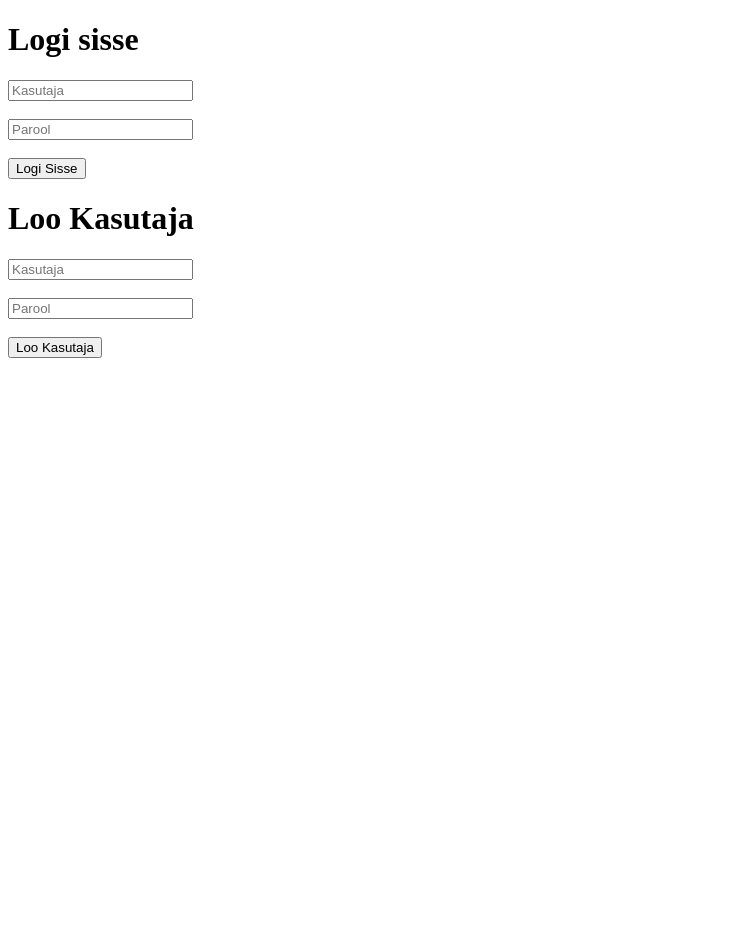
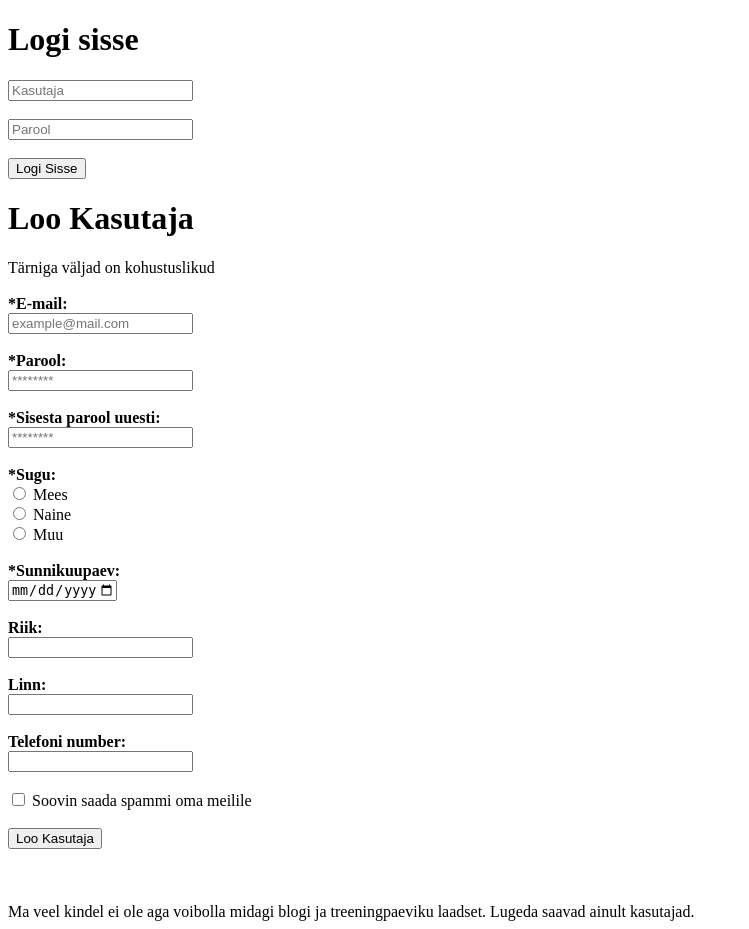
Before and after one commit to veebiprogrammeerimine-2016s/1.kodutoo-II-ruhm, a PHP site: page /login.php in a window 1280 px wide. Shown: the whole page, without its empty margins (0-749 px from the left). Before the commit the page ends 358 px from the top, so only its background shows below. Run offline with PHP 8.4, Linux system fonts and the light colour scheme.

Commit message:
valmis kodutoo

```diff
--- a/login.php
+++ b/login.php
@@ -7,6 +7,8 @@
 
 	$signupEmailError= "";
 	$signupPasswordError= "";
+	$reenterpasswordError= "";
+	$genderError= "";
 
 	if(isset($_POST["signupemail"])){
 
@@ -25,18 +27,39 @@
 
 		} else {
 
-			//siia jouan kui parool oli olemas-isset
-			//parooli ei olnud tuhi-empty
-
 			if( strlen($_POST["signuppassword"]) <8 ){
 
 				$signupPasswordError = "Parool peab olema vahemalt 8 tahemarki pikk";
 
 			}
+		}
+	}
+
+	if(isset($_POST["reenterpassword"])){
+
+		if($_POST["reenterpassword"] == $_POST["signuppassword"]){
+
+			$reenterpasswordError= "";
+
+		} else {
+
+			$reenterpasswordError= "Parool ei olnud sama";
 
 		}
 	}
 
+	//if(isset($_POST["genderm"])){
+
+		//if($_POST["genderm"] == $_POST["genderf"]){
+
+			//$genderError= "";
+
+		//}else{
+
+			//$genderError= "Vali sugu";
+
+		//}
+	//}
 ?>
 
 <!DOCTYPE html>
@@ -61,17 +84,52 @@
 	</form>
 
 	<h1>Loo Kasutaja</h1>
+	Tärniga väljad on kohustuslikud
 	<form method="POST">
 
-		<input name="signupemail" placeholder="Kasutaja" type="text"> <?php echo $signupEmailError; ?>
+		<br>
+		<b><label>*E-mail:</label></b><br>
+		<input name="signupemail" placeholder="example@mail.com" type="text"> <?php echo $signupEmailError; ?>
 		<br><br>
 
-		<input name="signuppassword" placeholder="Parool" type="password"> <?php echo $signupPasswordError; ?>
+		<b><label>*Parool:</label></b><br>
+		<input name="signuppassword" placeholder="********" type="password"> <?php echo $signupPasswordError; ?>
 		<br><br>
 
+		<b><label>*Sisesta parool uuesti:</label></b><br>
+		<input name="reenterpassword" placeholder="********" type="password"> <?php echo $reenterpasswordError; ?>
+		<br><br>
+
+		<b><label>*Sugu:</label></b> <?php echo $genderError; ?><br>
+		<input name="genderm" type="radio"> Mees<br>
+		<input name="genderf" type="radio"> Naine<br>
+		<input name="gendero" type="radio"> Muu
+		<br><br>
+
+		<b><label>*Sunnikuupaev:</label></b><br>
+		<input name="bday" type="date" max="2016-01-01" min="1900-01-01">
+		<br><br>
+
+		<b><label>Riik:</label></b><br>
+		<input name="country" type="text">
+		<br><br>
+
+		<b><label>Linn:</label></b><br>
+		<input name="city" type="text">
+		<br><br>
+
+		<b><label>Telefoni number:</label></b><br>
+		<input name="usrtel" type="tel">
+		<br><br>
+
+		<input name="spam" type="checkbox"> Soovin saada spammi oma meilile
+		<br><br>
 
 		<input type="submit" value="Loo Kasutaja">
 
+
+		<br><br><br><br>
+		Ma veel kindel ei ole aga voibolla midagi blogi ja treeningpaeviku laadset. Lugeda saavad ainult kasutajad.
 	</form>
 </body>
 </html>
```
